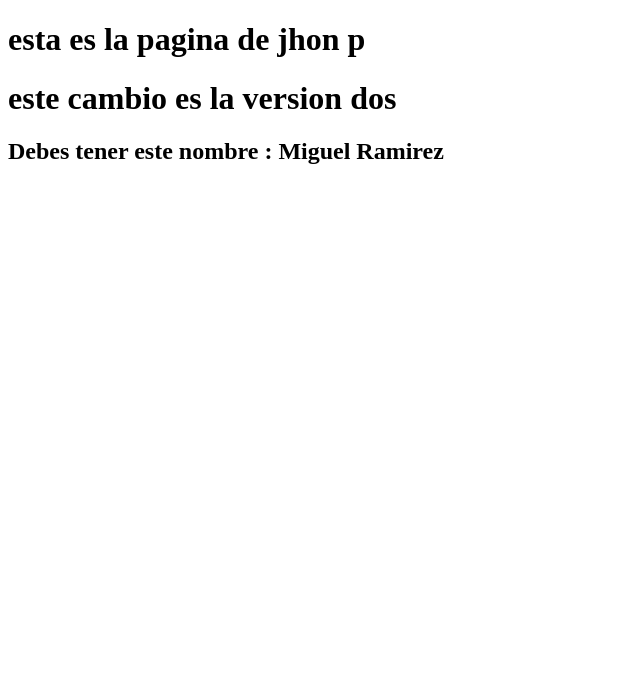
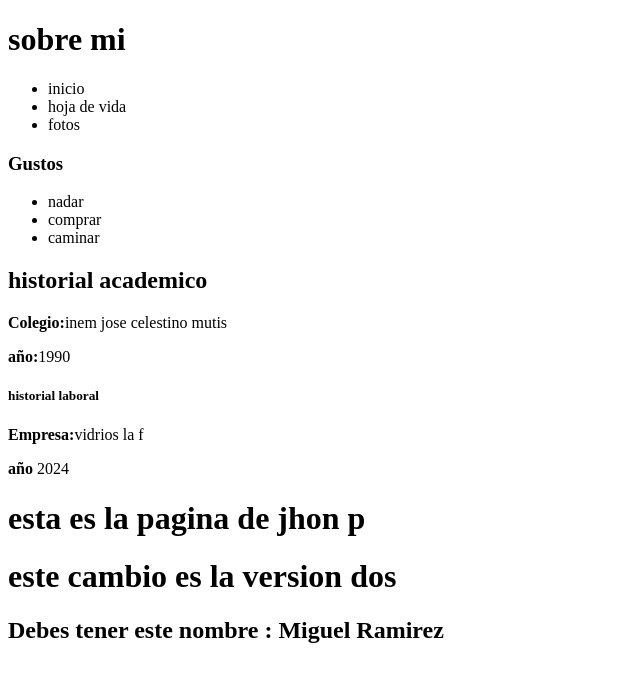
Before and after one commit to jhonj/mi_pagina_web, a plain HTML site: page index.html in a window 1280 px wide. Shown: the whole page, without its empty margins (0-640 px from the left). Drawn offline with Linux system fonts and the light colour scheme.

Commit message:
version dos

```diff
--- a/index.html
+++ b/index.html
@@ -3,9 +3,56 @@
 <head>
     <meta charset="UTF-8">
     <meta name="viewport" content="width=device-width, initial-scale=1.0">
-    <title>Document</title>
+    <title>laboratorio 1</title>
 </head>
 <body>
+    <header>
+<h1>sobre mi</h1>
+
+    </header>
+    <nav>
+        <ul>
+<li><a href=""></a> inicio</li>
+<li>  hoja de vida</li>
+<li>fotos </li>
+
+        </ul>
+        <div>
+<aside>
+<h3>Gustos</h3>
+<ul>
+    <li>nadar</li>
+    <li>comprar</li>
+    <li>
+        caminar
+    </li>
+</ul>
+<aside>
+<section>
+    <article>
+<h2>historial academico</h2>
+<p><b>Colegio:</b>inem jose celestino mutis</p>
+  <p><b>año:</b>1990</p>
+
+
+
+    </article>
+    <h1>historial laboral</h1>
+    <p><b>Empresa:</b>vidrios la f</p>
+    <p><b>
+        año
+    </b>2024</p>
+</section>
+
+
+</aside>
+
+</aside>
+
+
+        </div>
+
+    </nav>
    <h1>esta es la pagina de jhon p</h1>
    <h1>este cambio es la version dos </h1>
 
```
